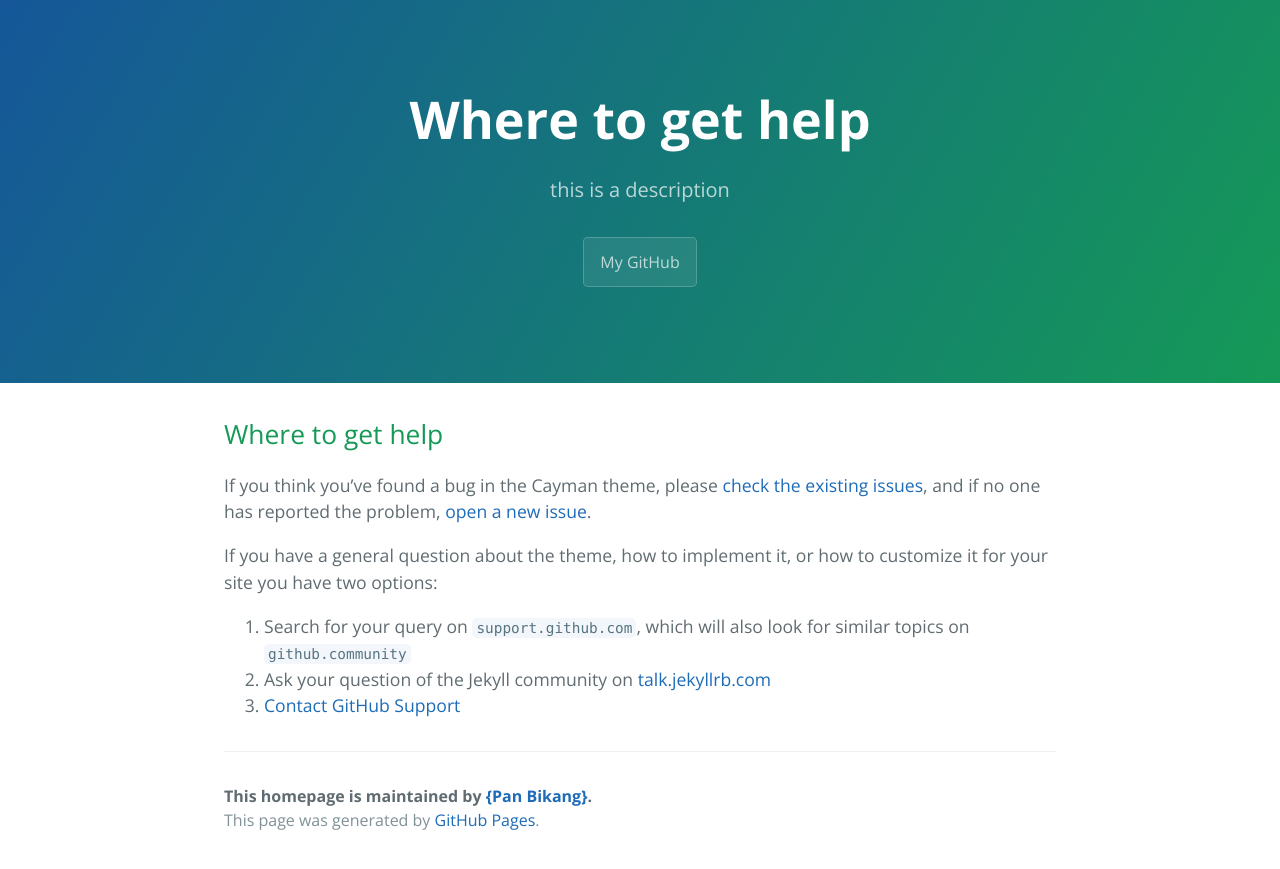
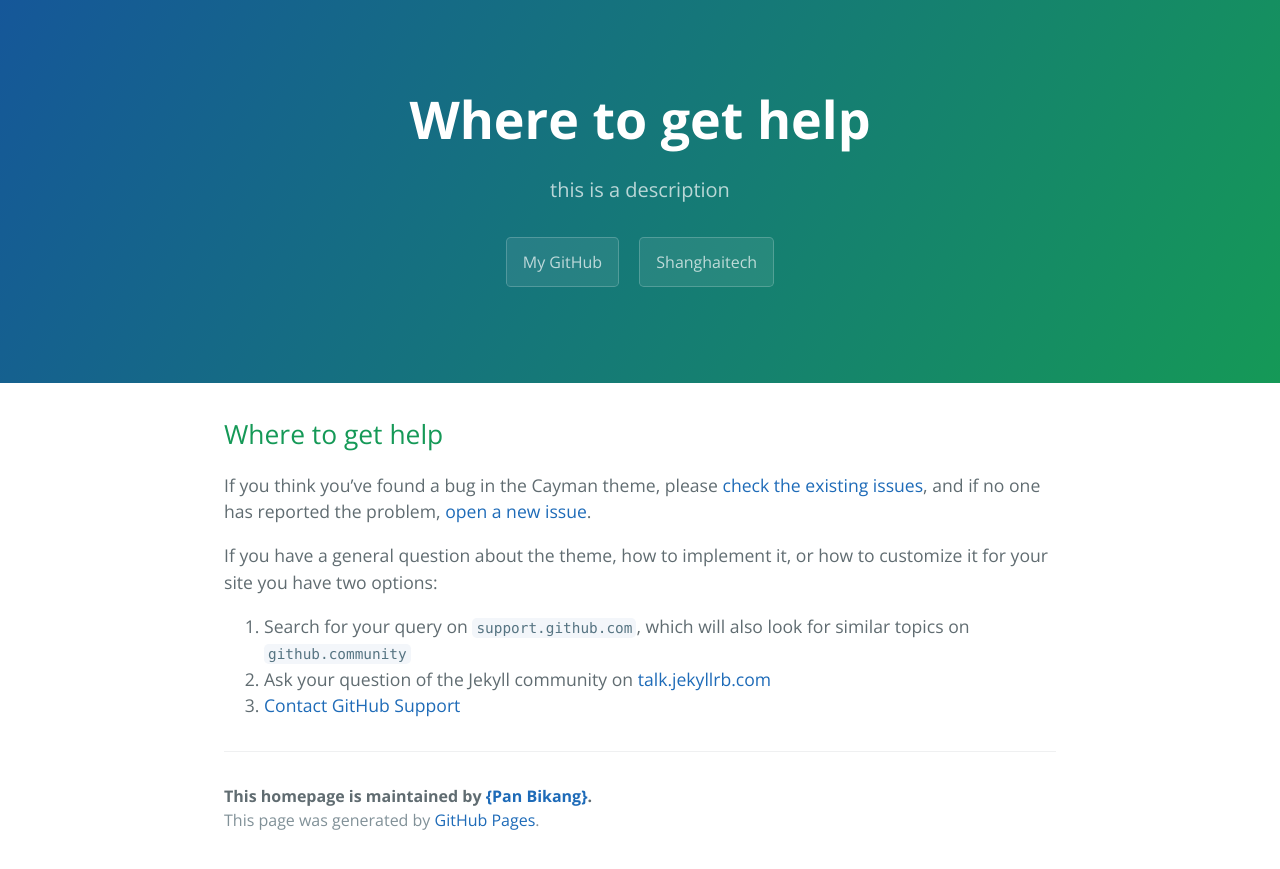
Before and after one commit to PanBikang/home, a Jekyll site: the page built from docs/SUPPORT.md, in a window 1280 px wide. Shown: the top 869 px of the page. Built offline with Jekyll 4.4.1, drawn with Linux system fonts in a browser that asks for light colours; our own code applies the rules of GitHub Pages for plain Markdown files.

Commit message:
Update default.html

```diff
--- a/_layouts/default.html
+++ b/_layouts/default.html
@@ -20,7 +20,8 @@
       <h2 class="project-tagline">{{ page.description | default: site.description | default: site.github.project_tagline }}</h2>
       <h3 class="project-tagline">{{ page.email | default: site.email | default: panbk@shanghaitech.edu.cn }}</h3>
       {% if site.github.is_project_page %}
-        <a href="{{ https://github.com/pbkkkkk }}" class="btn">My GitHub</a>
+        <a href="{{ site.github.owner_url }}" class="btn">My GitHub</a>
+        <a href="{{ https://egate.shanghaitech.edu.cn/new/index.html }}" class="btn">Shanghaitech</a>
       {% endif %}
       {% if site.show_downloads %}
         <a href="{{ site.github.zip_url }}" class="btn">Download .zip</a>
```
